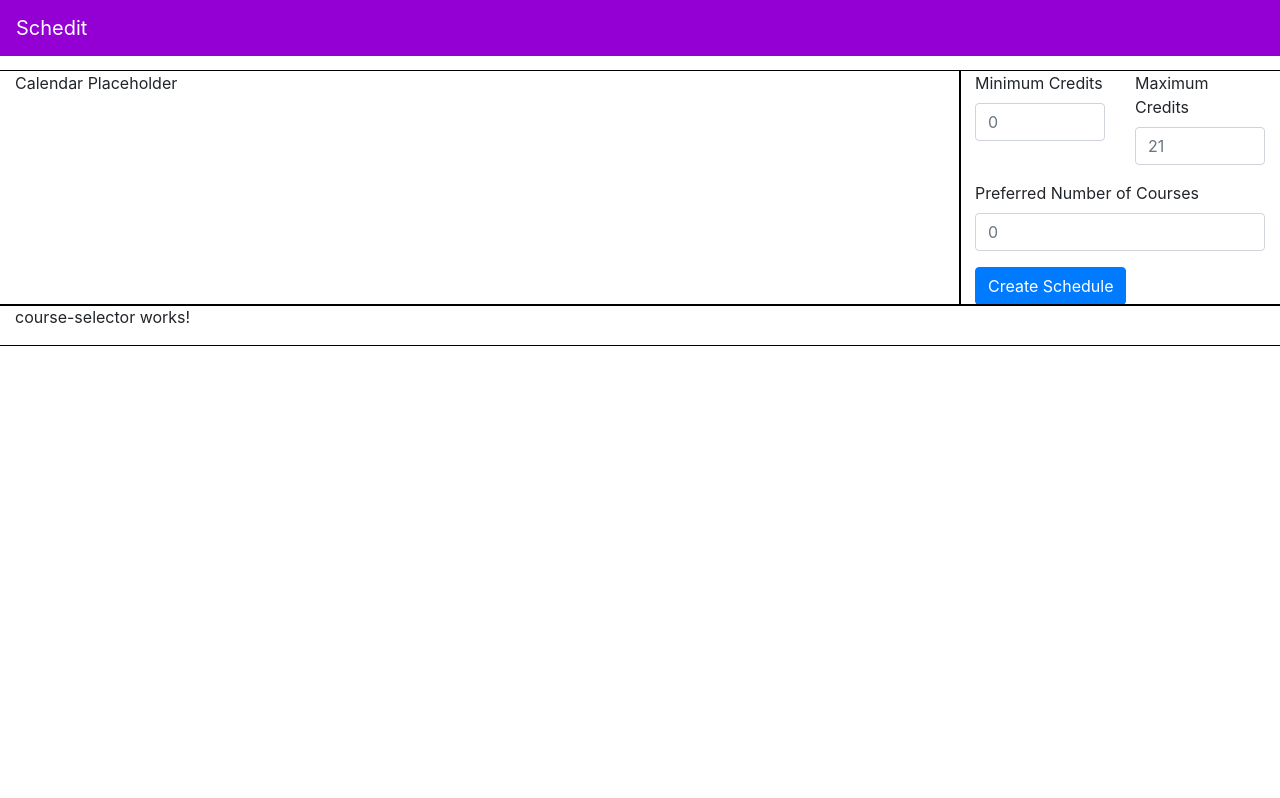
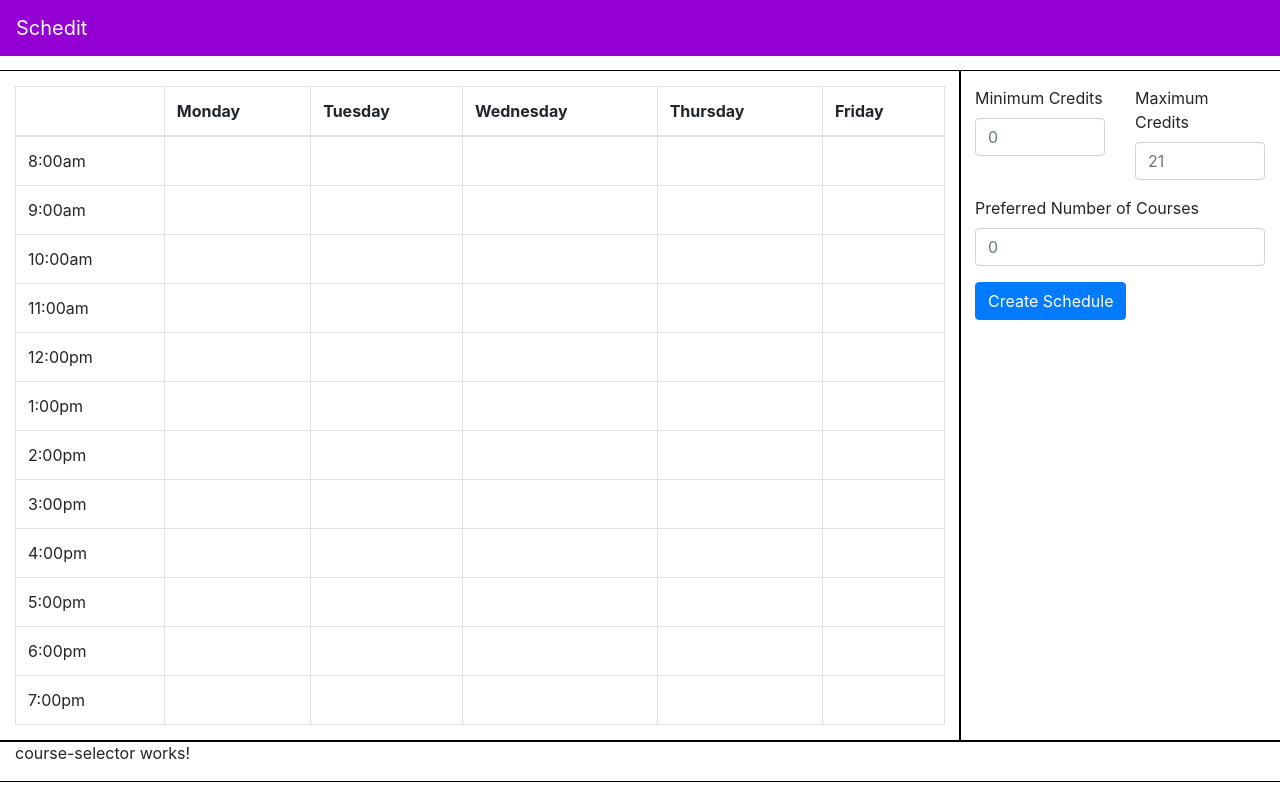
Before and after one commit to 7135-Cutiepy/ScheditFrontEnd, an Angular app: page / in a window 1280 px wide. Built offline with nearby package versions, Linux system fonts and the light colour scheme.

Commit message:
calendar changes (not done)

```diff
--- a/src/app/calendar/calendar.component.css
+++ b/src/app/calendar/calendar.component.css
@@ -0,0 +1,6 @@
+#calendar {
+    /* border: 1px solid black;
+    border-radius: 5px;
+    height:400px; */
+    margin: 15px 0;
+}
--- a/src/app/calendar/calendar.component.html
+++ b/src/app/calendar/calendar.component.html
@@ -1,3 +1,112 @@
-<p>
-  Calendar Placeholder
-</p>
+<div id="calendar">
+  <table class="table table-bordered">
+      <thead>
+        <tr>
+          <th scope="col"></th>
+          <th scope="col">Monday</th>
+          <th scope="col">Tuesday</th>
+          <th scope="col">Wednesday</th>
+          <th scope="col">Thursday</th>
+          <th scope="col">Friday</th>
+        </tr>
+      </thead>
+      <tbody>
+        <tr>
+          <td>8:00am</td>
+          <td></td>
+          <td></td>
+          <td></td>
+          <td></td>
+          <td></td>
+        </tr>
+        <tr>
+          <td>9:00am</td>
+          <td></td>
+          <td></td>
+          <td></td>
+          <td></td>
+          <td></td>
+        </tr>
+        <tr>
+          <td>10:00am</td>
+          <td></td>
+          <td></td>
+          <td></td>
+          <td></td>
+          <td></td>
+        </tr>
+        <tr>
+          <td>11:00am</td>
+          <td></td>
+          <td></td>
+          <td></td>
+          <td></td>
+          <td></td>
+        </tr>
+        <tr>
+          <td>12:00pm</td>
+          <td></td>
+          <td></td>
+          <td></td>
+          <td></td>
+          <td></td>
+        </tr>
+        <tr>
+          <td>1:00pm</td>
+          <td></td>
+          <td></td>
+          <td></td>
+          <td></td>
+          <td></td>
+        </tr>
+        <tr>
+          <td>2:00pm</td>
+          <td></td>
+          <td></td>
+          <td></td>
+          <td></td>
+          <td></td>
+        </tr>
+        <tr>
+          <td>3:00pm</td>
+          <td></td>
+          <td></td>
+          <td></td>
+          <td></td>
+          <td></td>
+        </tr>
+        <tr>
+          <td>4:00pm</td>
+          <td></td>
+          <td></td>
+          <td></td>
+          <td></td>
+          <td></td>
+        </tr>
+        <tr>
+          <td>5:00pm</td>
+          <td></td>
+          <td></td>
+          <td></td>
+          <td></td>
+          <td></td>
+        </tr>
+        <tr>
+          <td>6:00pm</td>
+          <td></td>
+          <td></td>
+          <td></td>
+          <td></td>
+          <td></td>
+        </tr>
+        <tr>
+          <td>7:00pm</td>
+          <td></td>
+          <td></td>
+          <td></td>
+          <td></td>
+          <td></td>
+        </tr>
+      </tbody>
+    </table>
+</div>
--- a/src/app/pref-bar/pref-bar.component.css
+++ b/src/app/pref-bar/pref-bar.component.css
@@ -0,0 +1,3 @@
+#pref-bar {
+    margin: 15px 0;
+}
--- a/src/app/pref-bar/pref-bar.component.html
+++ b/src/app/pref-bar/pref-bar.component.html
@@ -1,3 +1,4 @@
+<div id="pref-bar">
   <form>
     <div class="form-group">
       <div class="row">
@@ -17,3 +18,4 @@
     </div>
     <button type="submit" class="btn btn-primary">Create Schedule</button>
   </form>
+</div>
```
Lines whose indentation alone changed are shown as unchanged.
